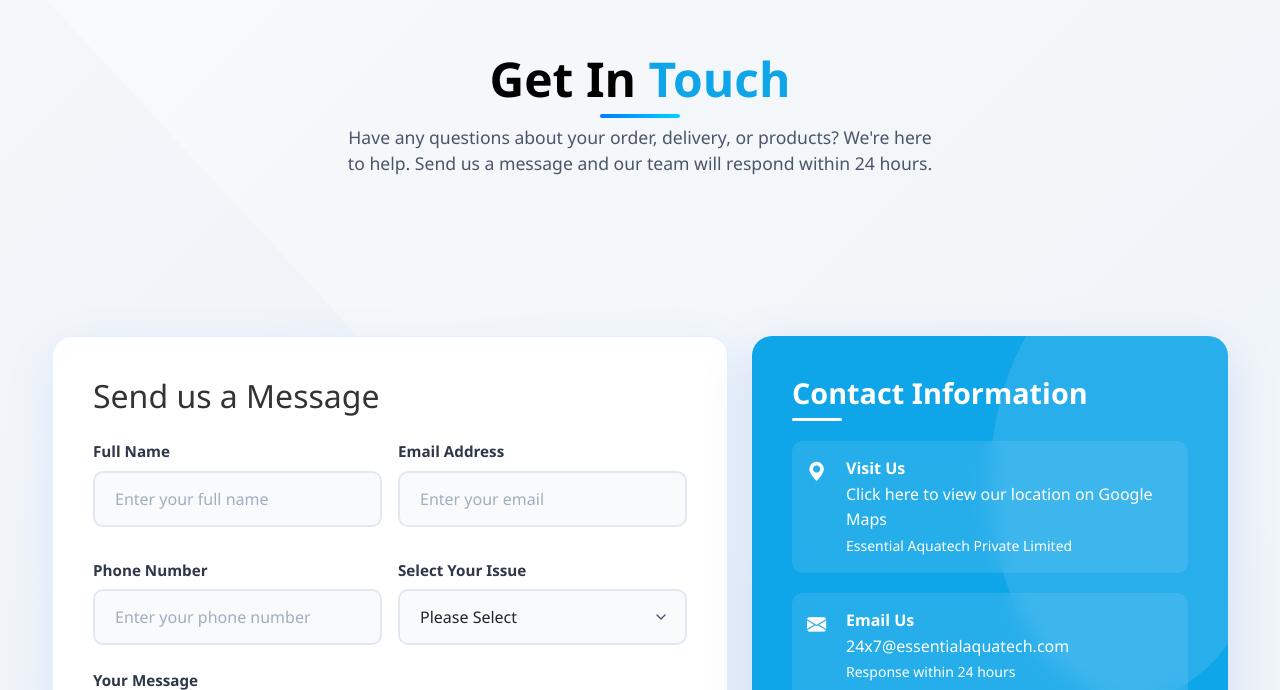
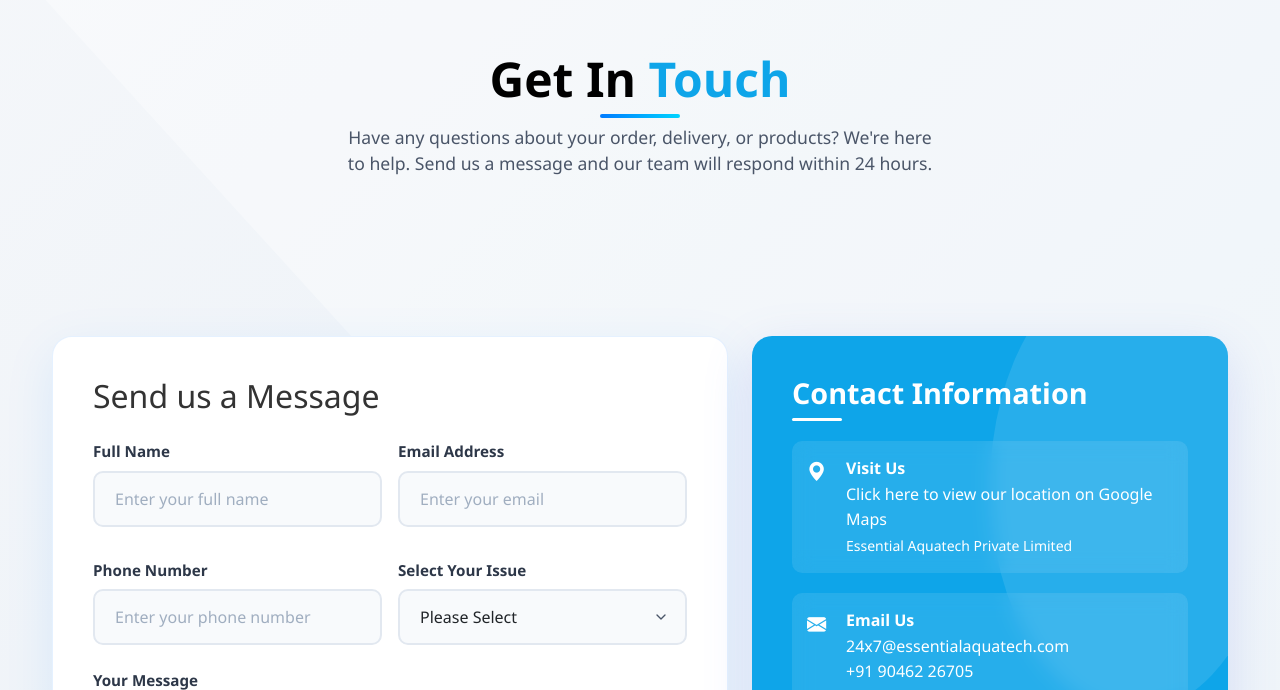
Before and after one commit to EssentitalAquatech/Investor_Website, a React (Vite) app in the folder frontend/: page /contact in a window 1280 px wide. Shown: the part 110-800 px from the top of the page. Built offline with nearby package versions, Linux system fonts and the light colour scheme; a small style sheet from the web is missing.

Commit message:
team update

```diff
--- a/frontend/src/components/pages/Contact.css
+++ b/frontend/src/components/pages/Contact.css
@@ -445,3 +445,41 @@ select.contact-form-control option {
     transform: rotate(360deg);
   }
 }
+
+
+
+
+
+
+
+
+
+
+
+
+
+
+
+
+
+
+
+
+
+
+
+.contact-email-link,
+.contact-phone-link {
+  color: white;
+  text-decoration: none;
+  cursor: pointer;
+  display: inline-block;
+  position: relative;
+  z-index: 10;
+}
+
+.contact-email-link:hover,
+.contact-phone-link:hover {
+  color: white;
+  text-decoration: underline;
+}
--- a/frontend/src/components/pages/Contact.jsx
+++ b/frontend/src/components/pages/Contact.jsx
@@ -1,313 +1,388 @@
-
 
 
 // import React, { useState } from "react";
+// import SEO from "../SEO";
 // import emailjs from "@emailjs/browser";
 // import { SERVICE_ID, TEMPLATE_ID, PUBLIC_KEY } from "../../utils/email";
 // import "./Contact.css";
 
-
 // function Contact() {
 //   const [isSubmitting, setIsSubmitting] = useState(false);
 
-//   const handleSubmit = (e) => {
+//   const socialLinks = {
+//     linkedin:
+//       "https://www.linkedin.com/company/essential-aquatech-private-limited/",
+//     youtube: "https://www.youtube.com/@essentialaquatech",
+//     instagram:
+//       "https://www.instagram.com/essentialaquatech?igsh=MW8wdDFtcXo3ODlmMQ==",
+//     googleMaps:
+//       "https://maps.app.goo.gl/XFM2sL69HL8UTqqu8?g_st=aw",
+//   };
+
+//   const handleSubmit = async (e) => {
 //     e.preventDefault();
+
+//     if (isSubmitting) return;
+
 //     setIsSubmitting(true);
 
-//     emailjs
-//      emailjs.sendForm(
-//   SERVICE_ID,
-//   TEMPLATE_ID,
-//   e.target,
-//   PUBLIC_KEY
-// )
-//       .then(() => {
-//         alert("✅ Message sent successfully!");
-//         setIsSubmitting(false);
-//         e.target.reset();
-//       })
-//       .catch((error) => {
-//         console.log(error);
-//         alert("❌ Failed to send message");
-//         setIsSubmitting(false);
-//       });
+//     try {
+//       await emailjs.sendForm(
+//         SERVICE_ID,
+//         TEMPLATE_ID,
+//         e.currentTarget,
+//         PUBLIC_KEY
+//       );
+
+//       alert("✅ Message sent successfully!");
+
+//       e.currentTarget.reset();
+//     } catch (error) {
+//       console.error("EmailJS Error:", error);
+//       alert("❌ Failed to send message. Please try again.");
+//     } finally {
+//       setIsSubmitting(false);
+//     }
 //   };
 
+//   return (
+//     <>
+//       <SEO
+//         title="Contact Essential Aquatech"
+//         description="Get in touch with Essential Aquatech for intelligent aquaculture solutions, partnerships and business enquiries."
+//         canonical="https://www.essentialaquatech.in/contact"
+//       />
 
-// const socialLinks = {
-//   linkedin:
-//     "https://www.linkedin.com/company/essential-aquatech-private-limited/",
-//   youtube: "https://www.youtube.com/@essentialaquatech",
-//   instagram:
-//     "https://www.instagram.com/essentialaquatech?igsh=MW8wdDFtcXo3ODlmMQ==",
-//   googleMaps: "https://maps.app.goo.gl/XFM2sL69HL8UTqqu8?g_st=aw",
-// };
+//       <div className="contact-page-content contact-fade-in">
+//         <div className="contact-container container">
 
+//           {/* ==================== PAGE HEADER ==================== */}
+//           <div className="text-center mb-5">
+//             <h1 className="contact-page-title">
+//               <span className="get-in">Get In </span>
+//               <span className="touch">Touch</span>
+//             </h1>
 
-//   return (
-//     <div className="contact-page-content contact-fade-in">
-//       <div className="contact-container container">
-//         <div className="text-center mb-5">
-//           {/* <h1 className="contact-page-title">Get In Touch</h1> */}
-//           <h1 className="contact-page-title">
-//   <span className="get-in">Get In </span>
-//   <span className="touch">Touch</span>
-// </h1>
-//           <p className="contact-subtitle">
-//           Have any questions about your order, delivery, or products? We're here to help. Send us a message and our team will respond within 24 hours.
-//           </p>
-//         </div>
+//             <p className="contact-subtitle">
+//               Have any questions about your order, delivery, or products?
+//               We're here to help. Send us a message and our team will respond
+//               within 24 hours.
+//             </p>
+//           </div>
 
-//         <div className="row g-4">
-//           <div className="col-lg-7">
-//             <div className="contact-form-container">
-//               <h2 className="mb-4">Send us a Message</h2>
+//           {/* ==================== MAIN CONTENT ==================== */}
+//           <div className="row g-4">
 
-//               <form onSubmit={handleSubmit} noValidate>
-//                 <div className="row g-3">
-//                   <div className="col-md-6">
-//                     <label className="contact-form-label">
-//                       Full Name
-//                     </label>
-//                     <input
-//                       type="text"
-//                       name="name"
-//                       className="contact-form-control form-control"
-//                       placeholder="Enter your full name"
-//                       required
-//                     />
+//             {/* ==================== CONTACT FORM ==================== */}
+//             <div className="col-lg-7">
+//               <div className="contact-form-container">
+//                 <h2 className="mb-4">Send us a Message</h2>
+
+//                 <form onSubmit={handleSubmit} noValidate>
+
+//                   {/* Full Name + Email */}
+//                   <div className="row g-3">
+
+//                     <div className="col-md-6">
+//                       <label
+//                         htmlFor="contact-name"
+//                         className="contact-form-label"
+//                       >
+//                         Full Name
+//                       </label>
+
+//                       <input
+//                         id="contact-name"
+//                         type="text"
+//                         name="name"
+//                         className="contact-form-control form-control"
+//                         placeholder="Enter your full name"
+//                         autoComplete="name"
+//                         required
+//                       />
+//                     </div>
+
+//                     <div className="col-md-6">
+//                       <label
+//                         htmlFor="contact-email"
+//                         className="contact-form-label"
+//                       >
+//                         Email Address
+//                       </label>
+
+//                       <input
+//                         id="contact-email"
+//                         type="email"
+//                         name="email"
+//                         className="contact-form-control form-control"
+//                         placeholder="Enter your email"
+//                         autoComplete="email"
+//                         required
+//                       />
+//                     </div>
+
 //                   </div>
 
-//                   <div className="col-md-6">
-//                     <label className="contact-form-label">
-//                       Email Address
-//                     </label>
-//                     <input
-//                       type="email"
-//                       name="email"
-//                       className="contact-form-control form-control"
-//                       placeholder="Enter your email"
-//                       required
-//                     />
-//                   </div>
-//                 </div>
+//                   {/* Phone + Issue */}
+//                   <div className="row g-3 mt-3">
 
-//                 <div className="row g-3 mt-3">
-//                   <div className="col-md-6">
-//                     <label className="contact-form-label">
-//                       Phone Number
-//                     </label>
-//                     <input
-//                       type="tel"
-//                       name="phone"
-//                       className="contact-form-control form-control"
-//                       placeholder="Enter your phone number"
-//                     />
+//                     <div className="col-md-6">
+//                       <label
+//                         htmlFor="contact-phone"
+//                         className="contact-form-label"
+//                       >
+//                         Phone Number
+//                       </label>
+
+//                       <input
+//                         id="contact-phone"
+//                         type="tel"
+//                         name="phone"
+//                         className="contact-form-control form-control"
+//                         placeholder="Enter your phone number"
+//                         autoComplete="tel"
+//                       />
+//                     </div>
+
+//                     <div className="col-md-6">
+//                       <label
+//                         htmlFor="contact-subject"
+//                         className="contact-form-label"
+//                       >
+//                         Select Your Issue
+//                       </label>
+
+//                       <select
+//                         id="contact-subject"
+//                         name="subject"
+//                         className="contact-form-control form-control"
+//                         defaultValue=""
+//                         required
+//                       >
+//                         <option value="" disabled>
+//                           Please Select
+//                         </option>
+
+//                         <option value="Order Related">
+//                           Order Related
+//                         </option>
+
+//                         <option value="Return">
+//                           Return
+//                         </option>
+
+//                         <option value="Payment Related Issues">
+//                           Payment Related Issues
+//                         </option>
+
+//                         <option value="Other">
+//                           Other
+//                         </option>
+//                       </select>
+//                     </div>
+
 //                   </div>
 
-//                   <div className="col-md-6">
-//                     <label className="contact-form-label">
-//                       Select Your Issues?
+//                   {/* Message */}
+//                   <div className="mt-4">
+//                     <label
+//                       htmlFor="contact-message"
+//                       className="contact-form-label"
+//                     >
+//                       Your Message
 //                     </label>
 
+//                     <textarea
+//                       id="contact-message"
+//                       name="message"
+//                       className="contact-form-control contact-textarea form-control"
+//                       rows="6"
+//                       placeholder="Tell us about your water needs or questions..."
+//                       required
+//                     ></textarea>
+//                   </div>
 
-//                     <select
-//   name="subject"
-//   className="contact-form-control form-control"
-//   required
-//   defaultValue=""
-// >
-//   <option value="" disabled>
-//     Please Select
-//   </option>
+//                   {/* Submit Button */}
+//                   <div className="mt-4">
+//                     <button
+//                       type="submit"
+//                       className={`contact-submit-btn btn btn-primary ${
+//                         isSubmitting ? "loading" : ""
+//                       }`}
+//                       disabled={isSubmitting}
+//                     >
+//                       {isSubmitting ? "Sending..." : "Send Message"}
+//                     </button>
+//                   </div>
 
-//   <option value="Farmer / Agriculture Professional">
-//     Order Related
-//   </option>
+//                 </form>
+//               </div>
+//             </div>
 
-//   <option value="Sales Agent / Distributor">
-//     Return
-//   </option>
+//             {/* ==================== CONTACT INFORMATION ==================== */}
+//             <div className="col-lg-5">
+//               <div className="contact-info-card card h-100">
+//                 <div className="card-body">
 
-//   <option value="Investor / Business Owner">
-//     Payment Related Issues
-//   </option>
+//                   <h3 className="contact-card-title">
+//                     Contact Information
+//                   </h3>
 
-//   {/* <option value="Researcher / Academic">
-//     Researcher / Academic
-//   </option>
+//                   {/* Location */}
+//                   <div className="contact-info-item">
+//                     <i className="contact-info-icon bi bi-geo-alt-fill"></i>
 
-//   <option value="Government Official / Partners">
-//     Government Official / Partners
-//   </option> */}
+//                     <div className="contact-info-text">
+//                       <strong>Visit Us</strong>
+//                       <br />
 
-//   <option value="Other">
-//     Other
-//   </option>
-// </select>
+//                       <a
+//                         href={socialLinks.googleMaps}
+//                         target="_blank"
+//                         rel="noopener noreferrer"
+//                         className="text-white text-decoration-none"
+//                       >
+//                         Click here to view our location on Google Maps
+//                         <br />
+
+//                         <small>
+//                           Essential Aquatech Private Limited
+//                         </small>
+//                       </a>
+//                     </div>
 //                   </div>
-//                 </div>
 
-//                 <div className="mt-4">
-//                   <label className="contact-form-label">
-//                     Your Message
-//                   </label>
-//                   <textarea
-//                     name="message"
-//                     className="contact-form-control contact-textarea form-control"
-//                     rows="6"
-//                     placeholder="Tell us about your water needs or questions..."
-//                     required
-//                   ></textarea>
-//                 </div>
+//                   {/* Email */}
+//                   <div className="contact-info-item">
+//                     <i className="contact-info-icon bi bi-envelope-fill"></i>
 
-//                 <div className="mt-4">
-//                   <button
-//                     type="submit"
-//                     className={`contact-submit-btn btn btn-primary ${
-//                       isSubmitting ? "loading" : ""
-//                     }`}
-//                     disabled={isSubmitting}
-//                   >
-//                     {isSubmitting ? "Sending..." : "Send Message"}
-//                   </button>
-//                 </div>
-//               </form>
-//             </div>
-//           </div>
+//                     <div className="contact-info-text">
+//                       <strong>Email Us</strong>
+//                       <br />
 
+//                       24x7@essentialaquatech.com
+//                       <br />
 
-//           <div className="col-lg-5">
-//             <div className="contact-info-card card h-100">
-//               <div className="card-body">
-//                 <h3 className="contact-card-title">Contact Information</h3>
+//                       <small>
+//                         Response within 24 hours
+//                       </small>
+//                     </div>
+//                   </div>
 
-//                 <div className="contact-info-item">
-//                   <i className="contact-info-icon bi bi-geo-alt-fill"></i>
-//                   <div className="contact-info-text">
-//                     <strong>Visit Us</strong><br />
+//                   {/* Office Hours */}
+//                   <div className="contact-office-hours">
+
+//                     <h6 className="contact-hours-title">
+//                       <i className="bi bi-clock me-2"></i>
+//                       Office Hours
+//                     </h6>
+
+//                     <div className="contact-hours-item">
+//                       <span className="contact-hours-day">
+//                         Monday - Friday
+//                       </span>
+
+//                       <span className="contact-hours-time">
+//                         9:00 AM - 5:00 PM
+//                       </span>
+//                     </div>
+
+//                     <div className="contact-hours-item">
+//                       <span className="contact-hours-day">
+//                         Saturday
+//                       </span>
+
+//                       <span className="contact-hours-time">
+//                         10:00 AM - 2:00 PM
+//                       </span>
+//                     </div>
+
+//                     <div className="contact-hours-item">
+//                       <span className="contact-hours-day">
+//                         Sunday
+//                       </span>
+
+//                       <span className="contact-hours-time">
+//                         Closed
+//                       </span>
+//                     </div>
+
+//                   </div>
+
+//                   {/* Social Links */}
+//                   <div className="contact-social-links">
+
+//                     <a
+//                       href={socialLinks.linkedin}
+//                       target="_blank"
+//                       rel="noopener noreferrer"
+//                       className="contact-social-link"
+//                       title="Follow us on LinkedIn"
+//                       aria-label="LinkedIn"
+//                     >
+//                       <i className="bi bi-linkedin"></i>
+//                     </a>
+
+//                     <a
+//                       href={socialLinks.youtube}
+//                       target="_blank"
+//                       rel="noopener noreferrer"
+//                       className="contact-social-link"
+//                       title="Subscribe to our YouTube channel"
+//                       aria-label="YouTube"
+//                     >
+//                       <i className="bi bi-youtube"></i>
+//                     </a>
+
+//                     <a
+//                       href={socialLinks.instagram}
+//                       target="_blank"
+//                       rel="noopener noreferrer"
+//                       className="contact-social-link"
+//                       title="Follow us on Instagram"
+//                       aria-label="Instagram"
+//                     >
+//                       <i className="bi bi-instagram"></i>
+//                     </a>
+
 //                     <a
 //                       href={socialLinks.googleMaps}
 //                       target="_blank"
 //                       rel="noopener noreferrer"
-//                       className="text-white text-decoration-none"
+//                       className="contact-social-link"
+//                       title="Find us on Google Maps"
+//                       aria-label="Google Maps"
 //                     >
-//                       Click here to view our location on Google Maps<br />
-//                       <small>Essential Aquatech Private Limited</small>
+//                       <i className="bi bi-geo-alt-fill"></i>
 //                     </a>
+
 //                   </div>
-//                 </div>
 
-//                 {/* <div className="contact-info-item">
-//                   <i className="contact-info-icon bi bi-telephone-fill"></i>
-//                   <div className="contact-info-text">
-//                     <strong>Call Us</strong><br />
-//                     +91 9046226705<br />
-//                     <small>Mon-Fri, 9AM-5PM EST</small>
-//                   </div>
-//                 </div> */}
-
-//                 <div className="contact-info-item">
-//                   <i className="contact-info-icon bi bi-envelope-fill"></i>
-//                   <div className="contact-info-text">
-//                     <strong>Email Us</strong><br />
-//                     24x7@essentialaquatech.com<br />
-//                     <small>Response within 24 hours</small>
-//                   </div>
-//                 </div>
-
-//                 <div className="contact-office-hours">
-//                   <h6 className="contact-hours-title">
-//                     <i className="bi bi-clock me-2"></i>Office Hours
-//                   </h6>
-//                   <div className="contact-hours-item">
-//                     <span className="contact-hours-day">Monday - Friday</span>
-//                     <span className="contact-hours-time">9:00 AM - 5:00 PM</span>
-//                   </div>
-//                   <div className="contact-hours-item">
-//                     <span className="contact-hours-day">Saturday</span>
-//                     <span className="contact-hours-time">10:00 AM - 2:00 PM</span>
-//                   </div>
-//                   <div className="contact-hours-item">
-//                     <span className="contact-hours-day">Sunday</span>
-//                     <span className="contact-hours-time">Closed</span>
-//                   </div>
-//                 </div>
-
-//                 <div className="contact-social-links">
-//                   <a
-//                     href={socialLinks.linkedin}
-//                     target="_blank"
-//                     rel="noopener noreferrer"
-//                     className="contact-social-link"
-//                     title="Follow us on LinkedIn"
-//                   >
-//                     <i className="bi bi-linkedin"></i>
-//                   </a>
-//                   <a
-//                     href={socialLinks.youtube}
-//                     target="_blank"
-//                     rel="noopener noreferrer"
-//                     className="contact-social-link"
-//                     title="Subscribe to our YouTube channel"
-//                   >
-//                     <i className="bi bi-youtube"></i>
-//                   </a>
-//                   <a
-//                     href={socialLinks.instagram}
-//                     target="_blank"
-//                     rel="noopener noreferrer"
-//                     className="contact-social-link"
-//                     title="Follow us on Instagram"
-//                   >
-//                     <i className="bi bi-instagram"></i>
-//                   </a>
-//                   <a
-//                     href={socialLinks.googleMaps}
-//                     target="_blank"
-//                     rel="noopener noreferrer"
-//                     className="contact-social-link"
-//                     title="Find us on Google Maps"
-//                   >
-//                     <i className="bi bi-geo-alt-fill"></i>
-//                   </a>
 //                 </div>
 //               </div>
 //             </div>
+
 //           </div>
-//         </div>
 
-//         <div className="contact-map-container mt-5">
-//           <a
-//             href={socialLinks.googleMaps}
-//             target="_blank"
-//             rel="noopener noreferrer"
-//             className="text-decoration-none"
-//           >
-
-//           </a>
+//           {/* ==================== MAP SECTION ==================== */}
+//           <div className="contact-map-container mt-5">
+//             <a
+//               href={socialLinks.googleMaps}
+//               target="_blank"
+//               rel="noopener noreferrer"
+//               className="text-decoration-none"
+//               aria-label="View Essential Aquatech location on Google Maps"
+//             >
+//             </a>
+//           </div>
 
 //         </div>
 //       </div>
-//     </div>
+//     </>
 //   );
 // }
 
 // export default Contact;
-
-
-
-
-
-
-
-
-
-
-
-
-
-
 
 
 
@@ -584,6 +659,8 @@ function Contact() {
                     </div>
                   </div>
 
+
+
 {/* Email */}
 <div className="contact-info-item">
   <i className="contact-info-icon bi bi-envelope-fill"></i>
@@ -592,7 +669,22 @@ function Contact() {
     <strong>Email Us</strong>
     <br />
 
+    <a
+      href="mailto:24x7@essentialaquatech.com"
+      className="contact-email-link"
+    >
       24x7@essentialaquatech.com
+    </a>
+
+    <br />
+
+    <a
+      href="tel:+919046226705"
+      className="contact-phone-link"
+    >
+      +91 90462 26705
+    </a>
+
     <br />
 
     <small>
@@ -600,6 +692,9 @@ function Contact() {
     </small>
   </div>
 </div>
+
+
+
 
                   {/* Office Hours */}
                   <div className="contact-office-hours">
```
Lines whose indentation alone changed are shown as unchanged.
